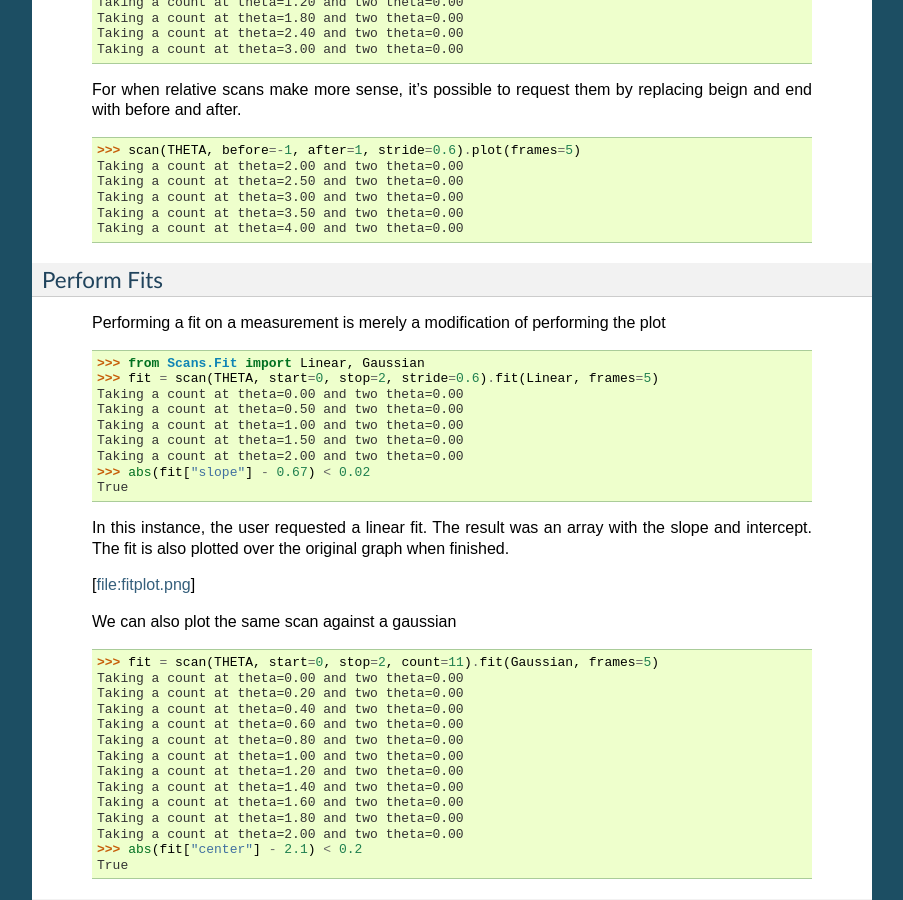
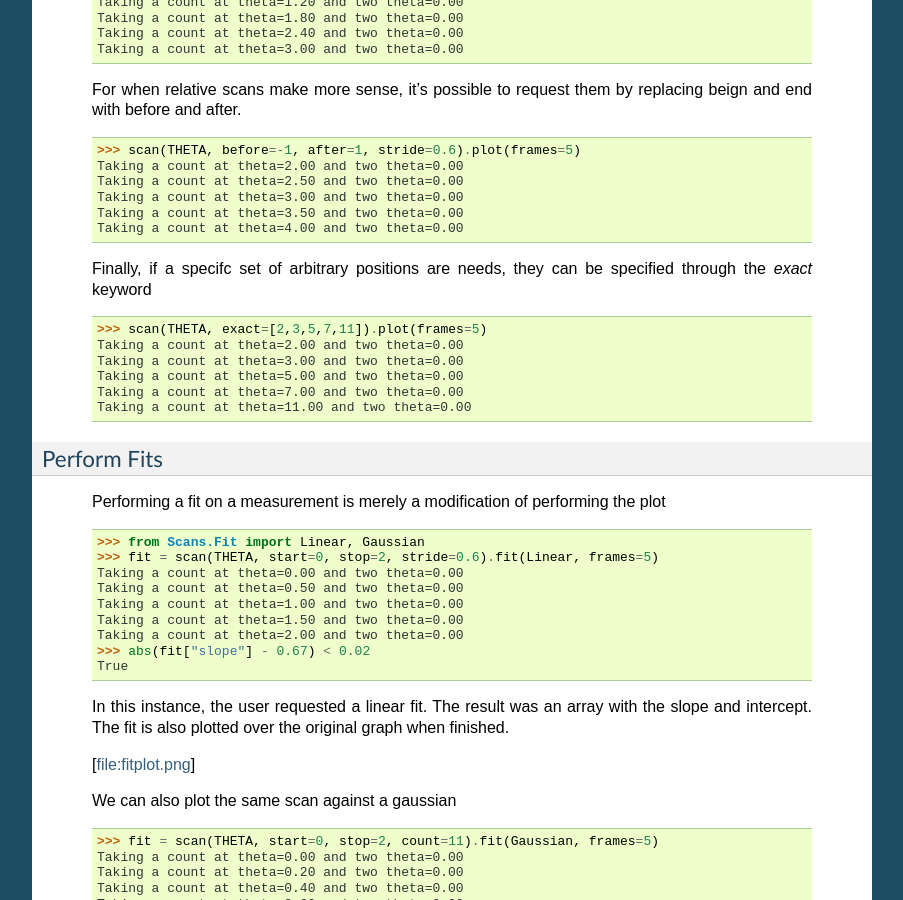
Before and after one commit to PyGenie-Scans/Scans, a Sphinx documentation site: the page built from doc/source/tutorial.rst, in a window 1280 px wide and 900 px high, scrolled down 2560 px. Shown: the whole window, without its empty margins (198-1101 px from the left). Built offline with Sphinx 7.4.7, drawn with Linux system fonts in a browser that asks for light colours.

Commit message:
Document `exact` keyword in scan

```diff
--- a/doc/source/tutorial.rst
+++ b/doc/source/tutorial.rst
@@ -164,6 +164,16 @@ Plot Motor Scan
   Taking a count at theta=3.00 and two theta=0.00
   Taking a count at theta=3.50 and two theta=0.00
   Taking a count at theta=4.00 and two theta=0.00
+
+  Finally, if a specifc set of arbitrary positions are needs, they can
+  be specified through the `exact` keyword
+
+  >>> scan(THETA, exact=[2,3,5,7,11]).plot(frames=5)
+  Taking a count at theta=2.00 and two theta=0.00
+  Taking a count at theta=3.00 and two theta=0.00
+  Taking a count at theta=5.00 and two theta=0.00
+  Taking a count at theta=7.00 and two theta=0.00
+  Taking a count at theta=11.00 and two theta=0.00
 
 Perform Fits
 ------------
```
